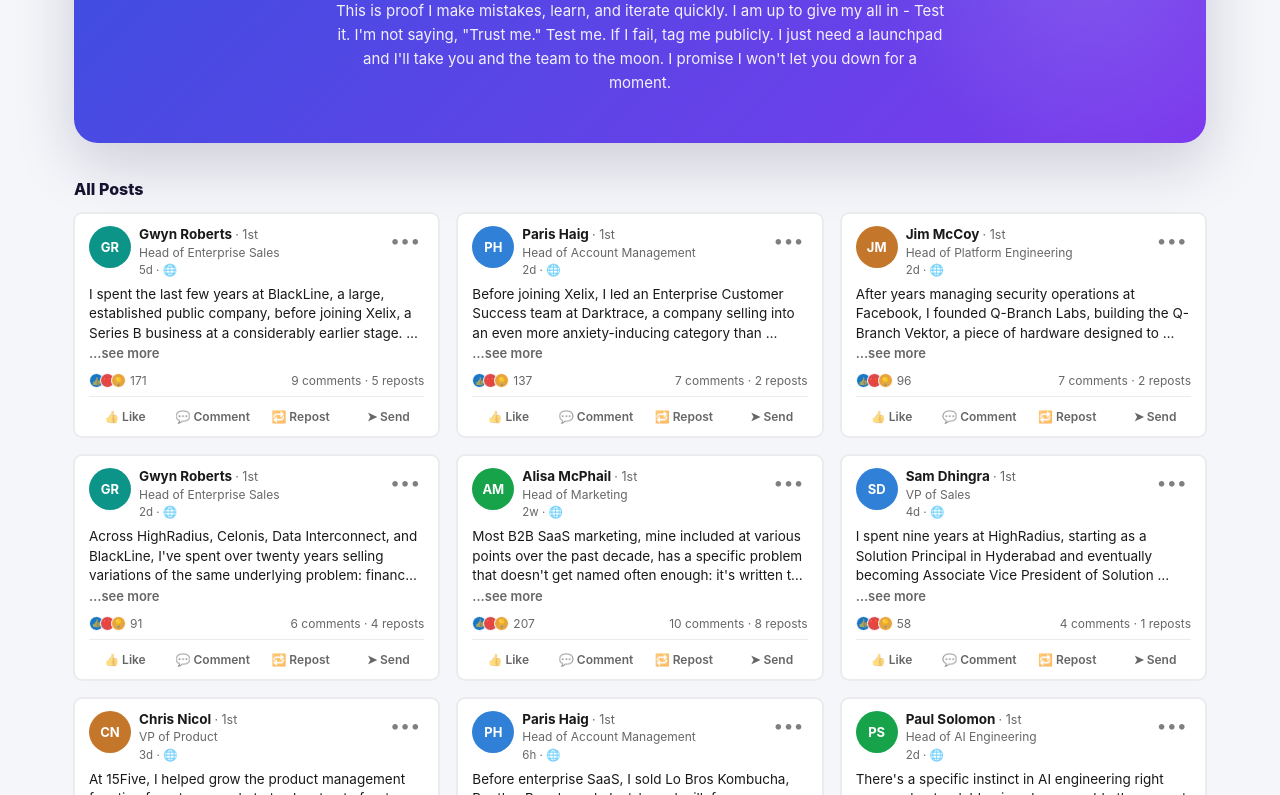
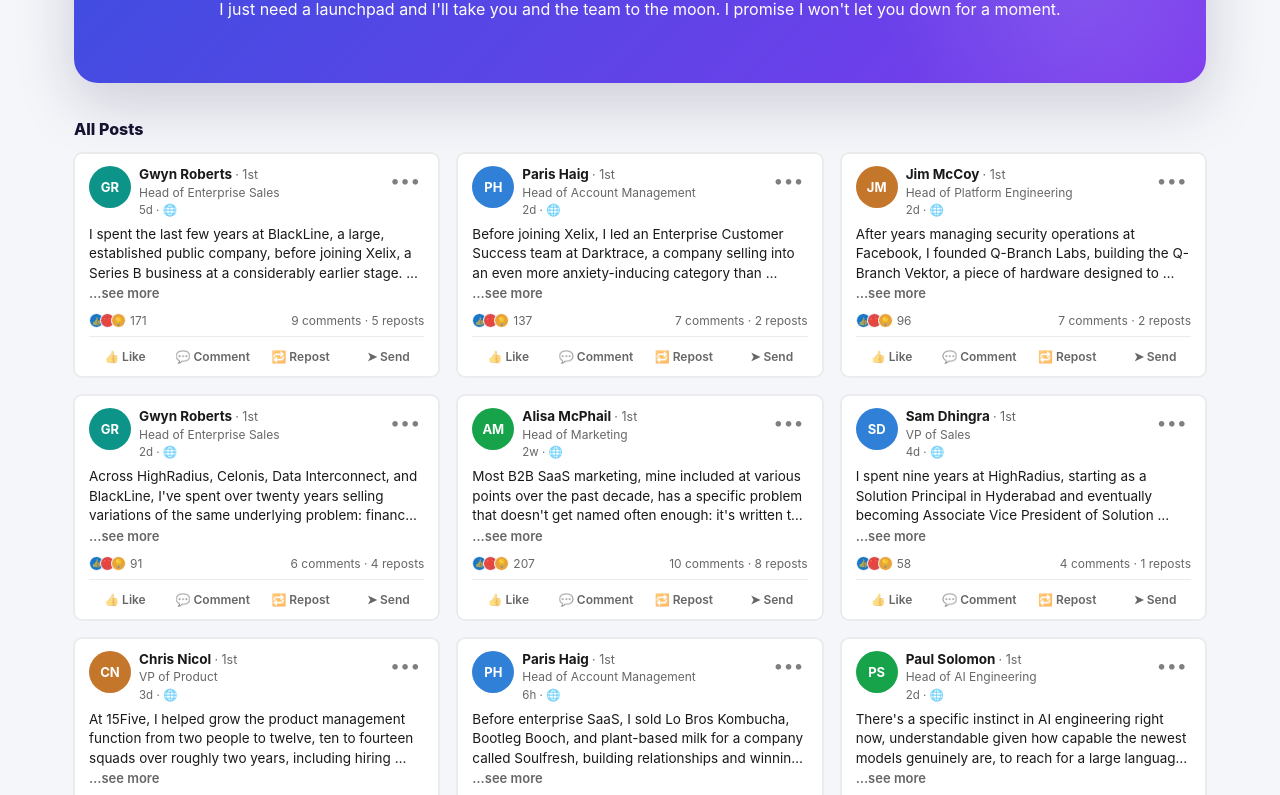
Before and after one commit to Nisarg2810/xelix, a plain HTML site: page index.html in a window 1280 px wide. Shown: the part 187-982 px from the top of the page. Drawn offline with Linux system fonts and the light colour scheme.

Commit message:
Comment out writing sample description
Comment out a paragraph in the hero section.

```diff
--- a/index.html
+++ b/index.html
@@ -85,7 +85,7 @@
   <div class="hero">
     <div class="hero-badge">✓ Writing Samples</div>
     <h1>LinkedIn Writing</h1>
-    <p class="sub">This is proof I make mistakes, learn, and iterate quickly. I am up to give my all in - Test it. I'm not saying, "Trust me." Test me. If I fail, tag me publicly.
+    <!-- <p class="sub">This is proof I make mistakes, learn, and iterate quickly. I am up to give my all in - Test it. I'm not saying, "Trust me." Test me. If I fail, tag me publicly. -->
 
 
 
```
